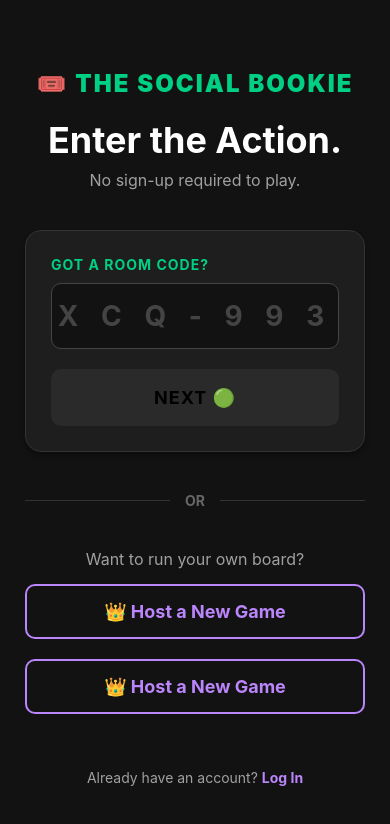
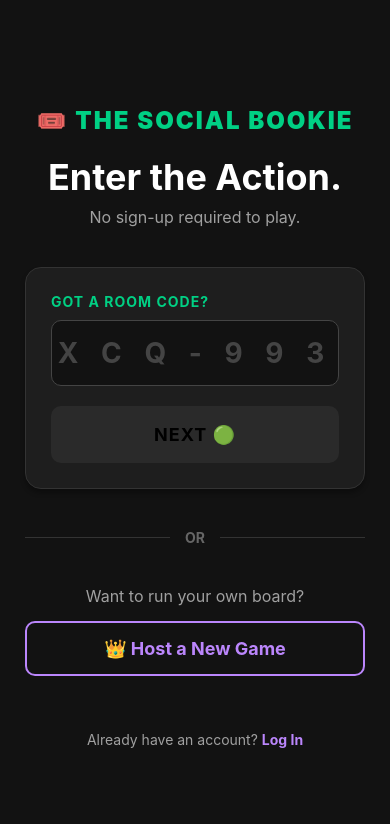
Before and after one commit to jamesw-li/social-bookie, a React Native app: screen /Welcome in a window 390 px wide. Shown: the top 824 px of the page. Built offline with nearby package versions, Linux system fonts and the light colour scheme.

Commit message:
Added host a game back, anon not working

```diff
--- a/screens/CampaignScreen.tsx
+++ b/screens/CampaignScreen.tsx
@@ -238,7 +238,7 @@ export default function CampaignScreen({ route, navigation }: any) {
         </View>
 
 
-        {!isAnonymous && (
+
           <>
             <Text style={styles.subtitle}>Or create your own board:</Text>
             <TouchableOpacity
@@ -248,7 +248,6 @@ export default function CampaignScreen({ route, navigation }: any) {
               <Text style={styles.createButtonText}>+ Host a New Game</Text>
             </TouchableOpacity>
           </>
-        )}
       </View>
 
       {/* --- SCROLLABLE ZONE 1: LIVE ACTION --- */}
--- a/screens/WelcomeScreen.tsx
+++ b/screens/WelcomeScreen.tsx
@@ -179,12 +179,6 @@ export default function WelcomeScreen({ navigation }: any) {
             <TouchableOpacity style={styles.hostButton} onPress={handleHostGame}>
               <Text style={styles.hostButtonText}>👑 Host a New Game</Text>
             </TouchableOpacity>
-            <TouchableOpacity
-            style={styles.hostButton}
-            onPress={handleHostGame}
-          >
-            <Text style={styles.hostButtonText}>👑 Host a New Game</Text>
-          </TouchableOpacity>
 
           {/* 🚨 ADD THIS NEW LOGIN LINK 🚨 */}
           <TouchableOpacity
```
